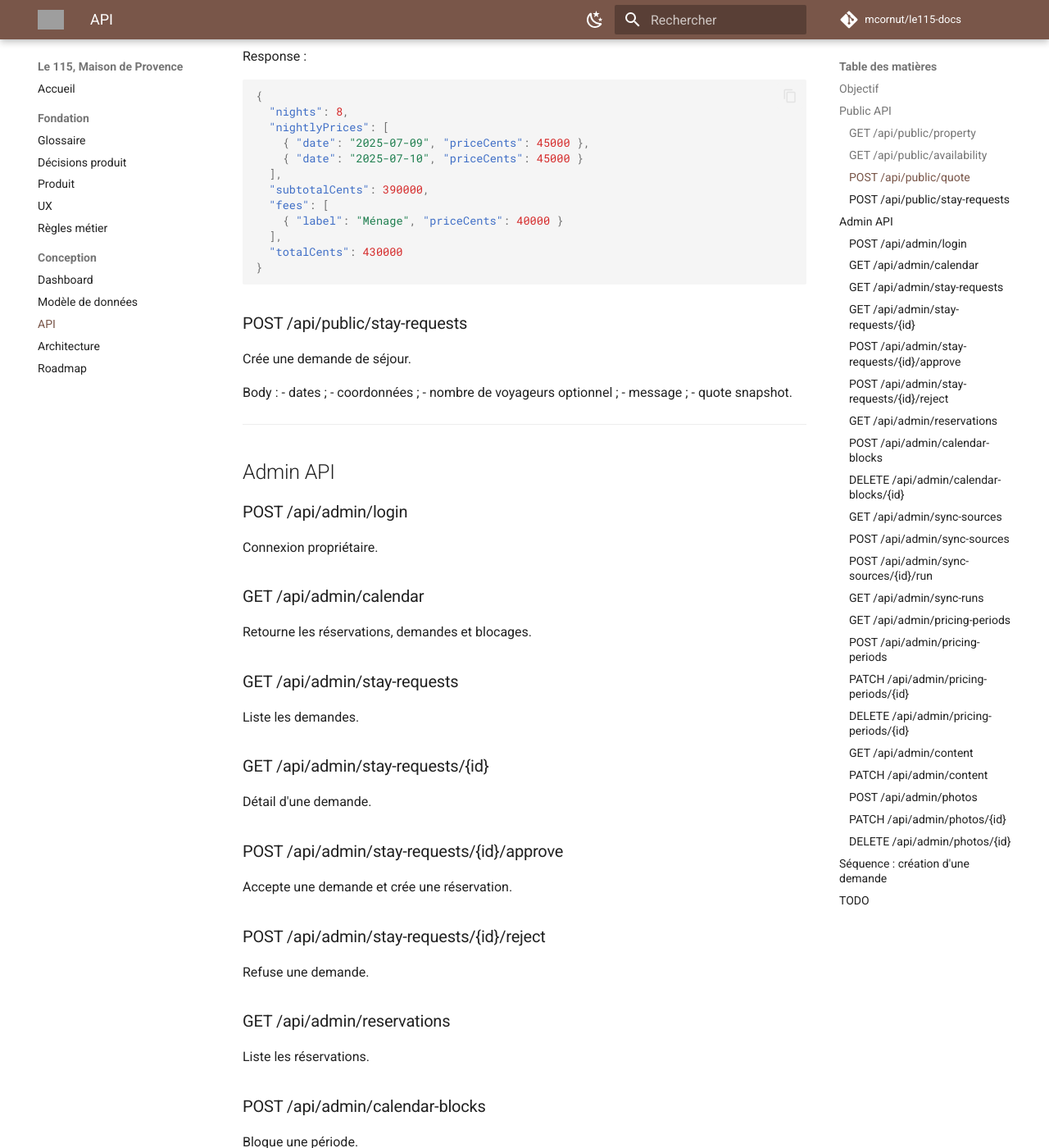
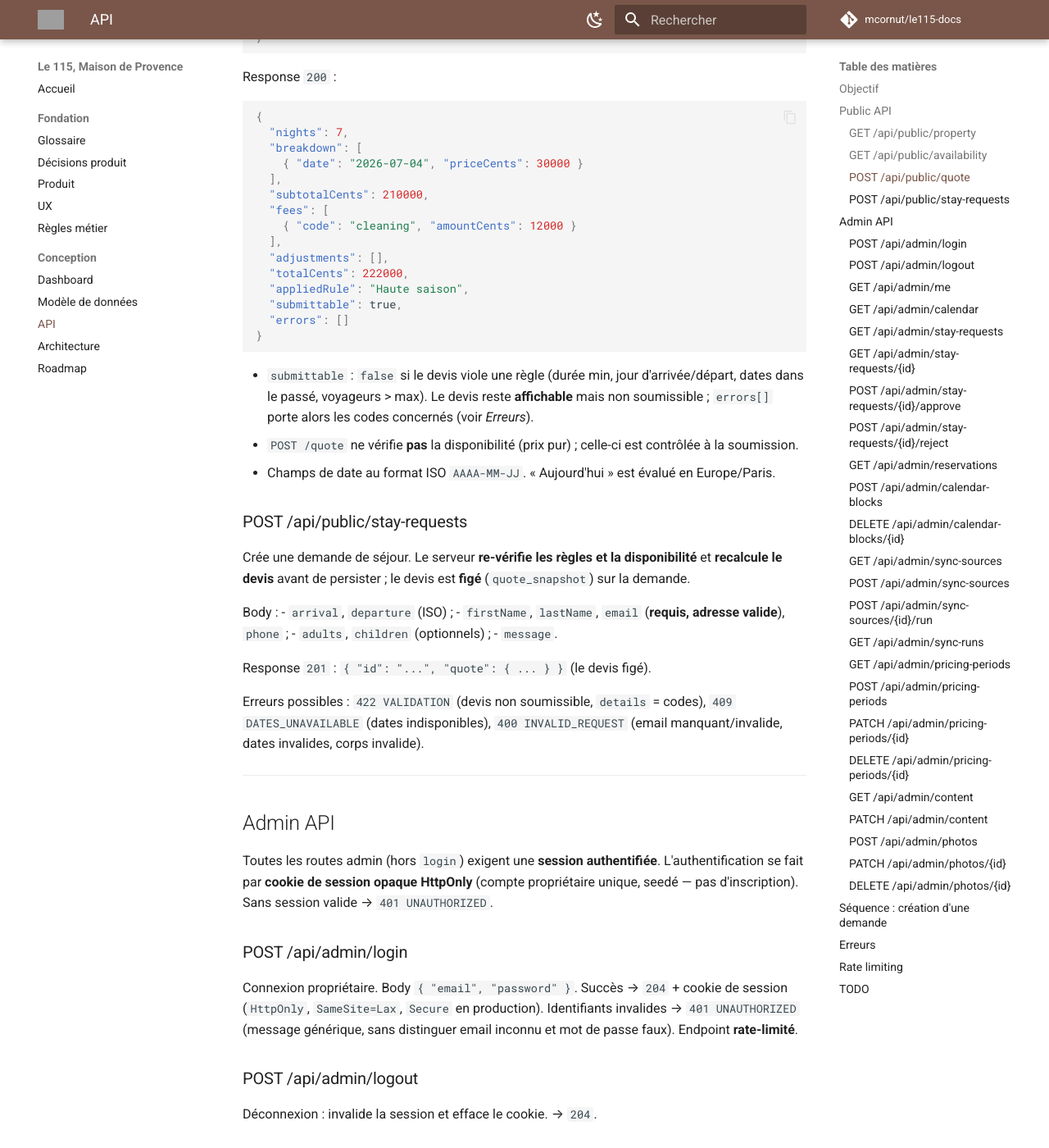
Before and after one commit to mcornut/le115-docs, an MkDocs documentation site: the page built from docs/06-API.md, in a window 1280 px wide and 1400 px high, scrolled down 930 px. Shown: the whole window at 82% size. Built offline with MkDocs 1.6.1 and Material for MkDocs 9.7.7, drawn with Linux system fonts in a browser that asks for light colours; comment, search, counter and statistics services are not loaded; some of the changed text lies outside the part shown; grey boxes are pictures that could not be loaded.

Commit message:
docs(api): finalize V1 API contract (endpoints, error codes, admin auth, rate limiting)
Resolve the open 06-API TODOs now settled by the backend implementation:
- align public quote/stay-requests request+response shapes with the built contract
- document the stable error envelope and business error-code catalog
- document admin session-cookie auth (login/logout/me) and rate limiting
- stay-request requires a valid email; quote always recomputed server-side

Contract-level only; backend implementation choices stay in the backend repo.

Co-Authored-By: Claude Opus 4.8 (1M context) <noreply@anthropic.com>

````diff
--- a/docs/06-API.md
+++ b/docs/06-API.md
@@ -27,54 +27,74 @@ Query :
 
 ### POST /api/public/quote
 
-Calcule un devis.
+Calcule un devis. Le devis est **toujours recalculé côté serveur** (aucun montant client n'est accepté).
 
 Body :
 
 ```json
 {
-  "arrivalDate": "2025-07-09",
-  "departureDate": "2025-07-17",
+  "arrival": "2026-07-04",
+  "departure": "2026-07-11",
   "adults": 4,
   "children": 2
 }
 ```
 
-Response :
+Response `200` :
 
 ```json
 {
-  "nights": 8,
-  "nightlyPrices": [
-    { "date": "2025-07-09", "priceCents": 45000 },
-    { "date": "2025-07-10", "priceCents": 45000 }
+  "nights": 7,
+  "breakdown": [
+    { "date": "2026-07-04", "priceCents": 30000 }
   ],
-  "subtotalCents": 390000,
+  "subtotalCents": 210000,
   "fees": [
-    { "label": "Ménage", "priceCents": 40000 }
+    { "code": "cleaning", "amountCents": 12000 }
   ],
-  "totalCents": 430000
+  "adjustments": [],
+  "totalCents": 222000,
+  "appliedRule": "Haute saison",
+  "submittable": true,
+  "errors": []
 }
 ```
 
+- `submittable` : `false` si le devis viole une règle (durée min, jour d'arrivée/départ, dates dans le passé, voyageurs > max). Le devis reste **affichable** mais non soumissible ; `errors[]` porte alors les codes concernés (voir *Erreurs*).
+- `POST /quote` ne vérifie **pas** la disponibilité (prix pur) ; celle-ci est contrôlée à la soumission.
+- Champs de date au format ISO `AAAA-MM-JJ`. « Aujourd'hui » est évalué en Europe/Paris.
+
 ### POST /api/public/stay-requests
 
-Crée une demande de séjour.
+Crée une demande de séjour. Le serveur **re-vérifie les règles et la disponibilité** et **recalcule le devis** avant de persister ; le devis est **figé** (`quote_snapshot`) sur la demande.
 
 Body :
-- dates ;
-- coordonnées ;
-- nombre de voyageurs optionnel ;
-- message ;
-- quote snapshot.
+- `arrival`, `departure` (ISO) ;
+- `firstName`, `lastName`, `email` (**requis, adresse valide**), `phone` ;
+- `adults`, `children` (optionnels) ;
+- `message`.
+
+Response `201` : `{ "id": "...", "quote": { ... } }` (le devis figé).
+
+Erreurs possibles : `422 VALIDATION` (devis non soumissible, `details` = codes), `409 DATES_UNAVAILABLE` (dates indisponibles), `400 INVALID_REQUEST` (email manquant/invalide, dates invalides, corps invalide).
 
 ---
 
 ## Admin API
 
+Toutes les routes admin (hors `login`) exigent une **session authentifiée**. L'authentification se fait par **cookie de session opaque HttpOnly** (compte propriétaire unique, seedé — pas d'inscription). Sans session valide → `401 UNAUTHORIZED`.
+
 ### POST /api/admin/login
 
-Connexion propriétaire.
+Connexion propriétaire. Body `{ "email", "password" }`. Succès → `204` + cookie de session (`HttpOnly`, `SameSite=Lax`, `Secure` en production). Identifiants invalides → `401 UNAUTHORIZED` (message générique, sans distinguer email inconnu et mot de passe faux). Endpoint **rate-limité**.
+
+### POST /api/admin/logout
+
+Déconnexion : invalide la session et efface le cookie. → `204`.
+
+### GET /api/admin/me
+
+Retourne le propriétaire de la session courante (`{ "email" }`). Protégé.
 
 ### GET /api/admin/calendar
 
@@ -194,9 +214,45 @@ sequenceDiagram
 
 ---
 
+## Erreurs
+
+Toutes les erreurs suivent une enveloppe JSON stable :
+
+```json
+{ "error": { "code": "VALIDATION", "message": "…", "details": [ ] } }
+```
+
+Codes métier stables :
+
+| Code | HTTP | Sens |
+|---|---:|---|
+| `INVALID_REQUEST` | 400 | Corps/paramètres invalides (dates mal formées, email manquant/invalide…) |
+| `UNAUTHORIZED` | 401 | Authentification requise ou identifiants/session invalides |
+| `PROPERTY_NOT_FOUND` | 404 | Bien introuvable |
+| `VALIDATION` | 422 | Demande non soumissible ; `details` liste les codes de règle enfreints |
+| `DATES_UNAVAILABLE` | 409 | Dates demandées indisponibles |
+| `INTERNAL` | 500 | Erreur interne |
+
+Codes de règle (portés par `errors[]` d'un devis et par `details` d'un `VALIDATION`) :
+
+| Code | Sens |
+|---|---|
+| `MIN_NIGHTS` | Durée inférieure au minimum de la règle applicable |
+| `CHECKIN_DAY` | Jour d'arrivée non autorisé (ex. haute saison hors samedi) |
+| `CHECKOUT_DAY` | Jour de départ non autorisé |
+| `INVALID_DATES` | Arrivée ≥ départ |
+| `DATES_IN_PAST` | Arrivée dans le passé (« aujourd'hui » Europe/Paris) |
+| `GUESTS_EXCEED_MAX` | Nombre de voyageurs supérieur à la capacité |
+
+## Rate limiting
+
+Les endpoints publics et la connexion admin sont soumis à un rate limiting (dépassement → `429`). Le corps des requêtes est borné.
+
 ## TODO
 
-- [ ] Valider les noms d'endpoint.
-- [ ] Définir les codes d'erreur.
-- [ ] Ajouter l'auth admin.
-- [ ] Ajouter rate limiting sur les endpoints publics.
+- [x] Valider les noms d'endpoint (surface publique + auth admin figées).
+- [x] Définir les codes d'erreur (enveloppe + catalogue ci-dessus).
+- [x] Ajouter l'auth admin (session cookie HttpOnly, login/logout/me).
+- [x] Ajouter rate limiting sur les endpoints publics (+ login admin).
+- [ ] Endpoints admin de cycle de vie (approve/reject/cancel, ajustement de prix, calendrier agrégé) — noms définis ci-dessus, implémentation à venir.
+- [ ] Contenus/photos/tarifs (CRUD admin) et import iCal — à venir.
````
